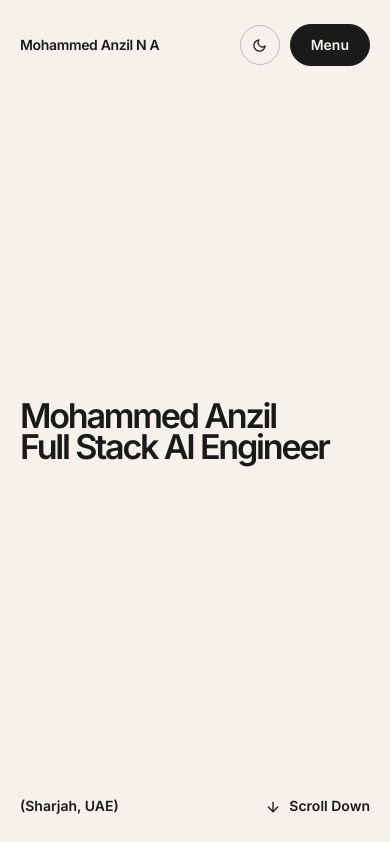
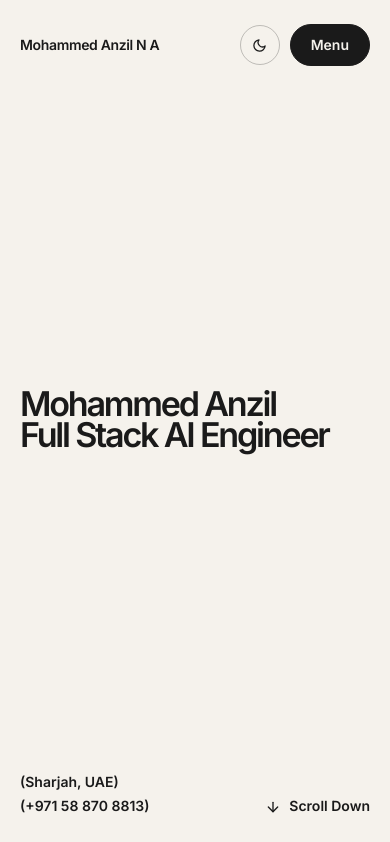
Before and after one commit to Anzilna/portfolio, a Next.js app: page / in a window 390 px wide. Shown: the top 842 px of the page. Built offline with nearby package versions, Linux system fonts and the light colour scheme.

Commit message:
Enhance Hero component UI: add phone display and improve layout for better visibility

```diff
--- a/components/Hero.tsx
+++ b/components/Hero.tsx
@@ -81,6 +81,7 @@ export default function Hero() {
 
           {/* Bottom bar */}
           <div className="flex items-end justify-between gap-4">
+            <div className="flex flex-col gap-1 sm:flex-row sm:items-end sm:gap-6">
               <motion.p
                 initial={{ opacity: 0, y: 16 }}
                 animate={{ opacity: 1, y: 0 }}
@@ -90,6 +91,17 @@ export default function Hero() {
               >
                 ({PERSONAL.location})
               </motion.p>
+              <motion.a
+                href={`tel:${PERSONAL.phone}`}
+                initial={{ opacity: 0, y: 16 }}
+                animate={{ opacity: 1, y: 0 }}
+                transition={{ duration: 0.6, delay: 0.75 }}
+                className="text-sm font-semibold transition-opacity duration-200 hover:opacity-60 sm:text-base md:text-xl"
+                style={{ color: FG }}
+              >
+                ({PERSONAL.phoneDisplay})
+              </motion.a>
+            </div>
             <motion.a
               href="#about"
               initial={{ opacity: 0, y: 16 }}
--- a/lib/constants.ts
+++ b/lib/constants.ts
@@ -6,6 +6,7 @@ export const PERSONAL = {
   location: "Sharjah, UAE",
   email: process.env.NEXT_PUBLIC_EMAIL ?? "anziln422@gmail.com",
   phone: process.env.NEXT_PUBLIC_PHONE ?? "+971588708813",
+  phoneDisplay: process.env.NEXT_PUBLIC_PHONE_DISPLAY ?? "+971 58 870 8813",
   github: process.env.NEXT_PUBLIC_GITHUB ?? "https://github.com/Anzilna",
   linkedin: process.env.NEXT_PUBLIC_LINKEDIN ?? "https://linkedin.com/in/Anzil-na",
   aboutStatement:
```
Lines whose indentation alone changed are shown as unchanged.
